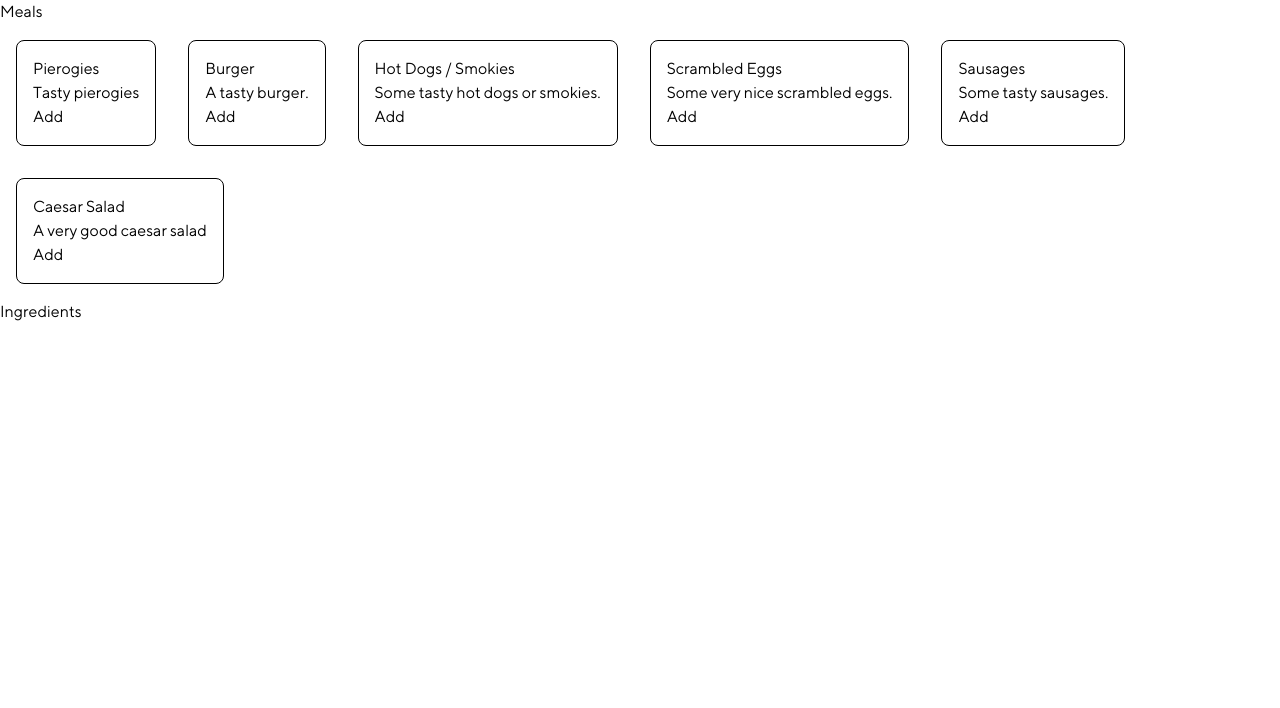
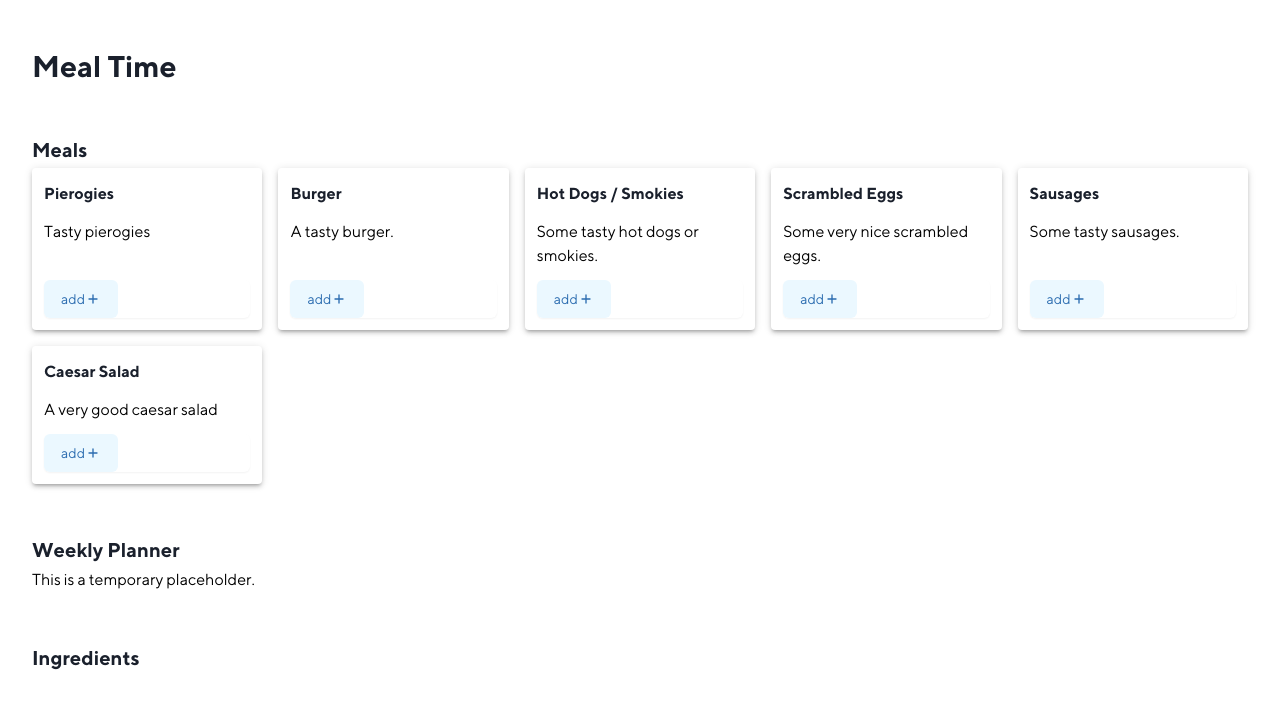
Before and after one commit to redxtech/meal-time, a Vue app: page / in a window 1280 px wide. Shown: the top 708 px of the page. Built offline with nearby package versions, Linux system fonts and the light colour scheme; what @tailwindcss/ui would draw is missing.

Commit message:
use meal component

```diff
--- a/src/App.vue
+++ b/src/App.vue
@@ -1,29 +1,59 @@
 <template>
-	<h1>Meals</h1>
+	<container>
+		<page-title>Meal Time</page-title>
+	</container>
+	<container>
+		<sec id="meals" main>
+			<section-title>Meals</section-title>
 			<div class="meals">
-		<div v-for="meal in meals" :key="meal.title">
-			<h2 v-text="meal.title" />
-			<h4 v-text="meal.description" />
-			<button @click="selected.push(meal)">Add</button>
+				<meal
+					v-for="meal in meals"
+					:key="meal.title"
+					:title="meal.title"
+					:description="meal.description"
+					:ingredients="meal.ingredients"
+					:type="meal.type"
+					@add="addMeal(meal)"
+				/>
 			</div>
+		</sec>
+		<sec id="weekly">
+			<section-title>Weekly Planner</section-title>
+			<div class="weekly">
+				<p>This is a temporary placeholder.</p>
 			</div>
-	<h1>Ingredients</h1>
+		</sec>
+		<sec id="ingredients">
+			<section-title>Ingredients</section-title>
 			<div class="ingredients">
 				<div v-for="ingredient in ingredients" :key="ingredient">
 					<p v-text="ingredient" />
 				</div>
 			</div>
+		</sec>
+	</container>
 </template>
 
 <script>
 	import { meals } from './assets/content/meals.json'
+	import Meal from './components/meal.vue'
+	import Container from './components/layout/Container.vue'
+	import PageTitle from './components/titles/PageTitle.vue'
+	import Sec from './components/layout/Sec.vue'
+	import SectionTitle from './components/titles/SectionTitle.vue'
 
 	export default {
 		name: 'App',
+		components: { SectionTitle, Sec, PageTitle, Container, Meal },
 		data() {
 			return {
 				meals: [...meals],
 				selected: []
+			}
+		},
+		methods: {
+			addMeal(meal) {
+				this.selected.push(meal)
 			}
 		},
 		computed: {
@@ -40,11 +70,7 @@
 </script>
 
 <style>
-	.meals div {
-		display: inline-block;
-		border: 1px solid black;
-		border-radius: 0.5rem;
-		padding: 1rem;
-		margin: 1rem;
+	.meals {
+		@apply grid grid-cols-5 gap-4;
 	}
 </style>
```
Lines whose indentation alone changed are shown as unchanged.
